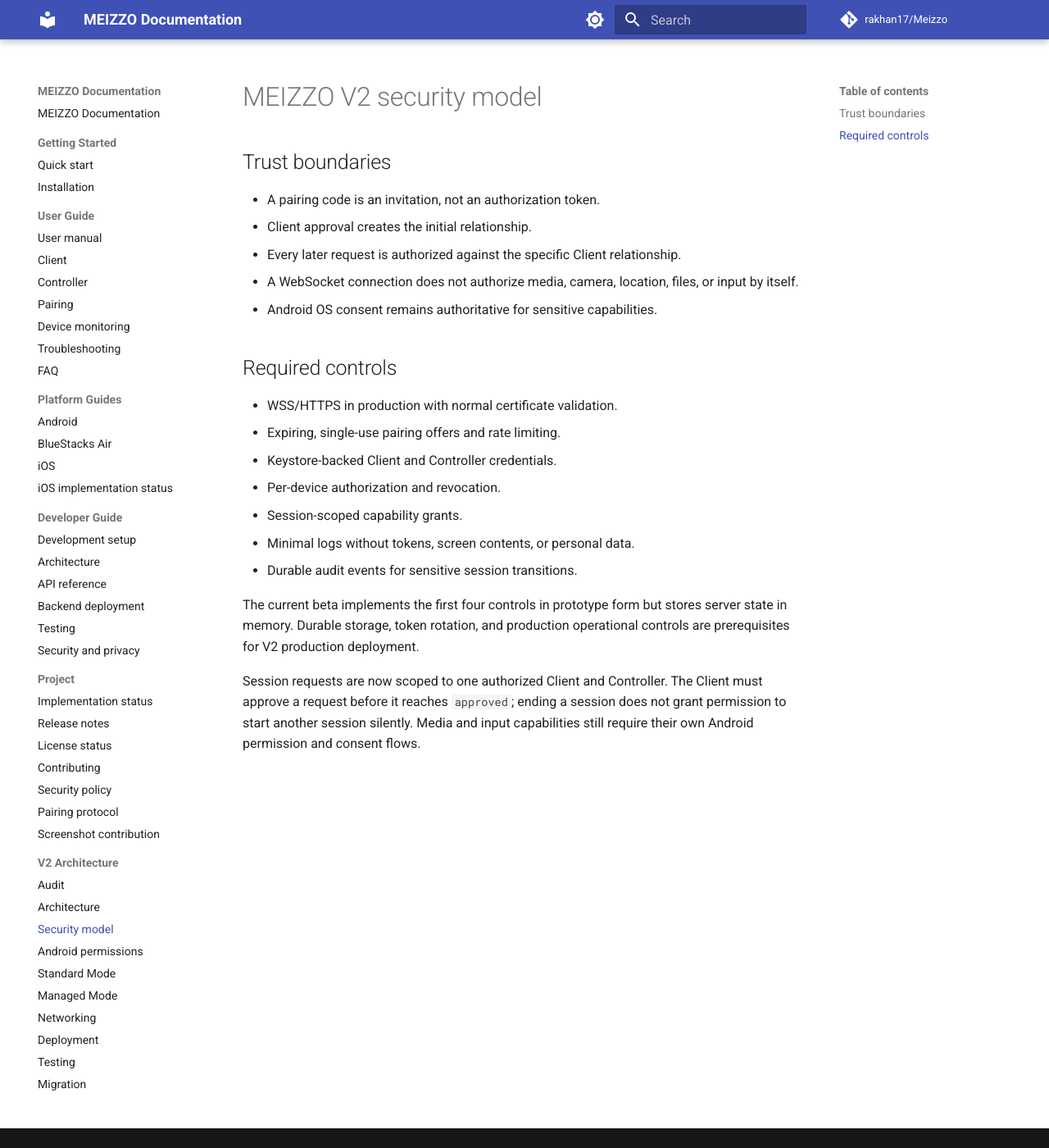
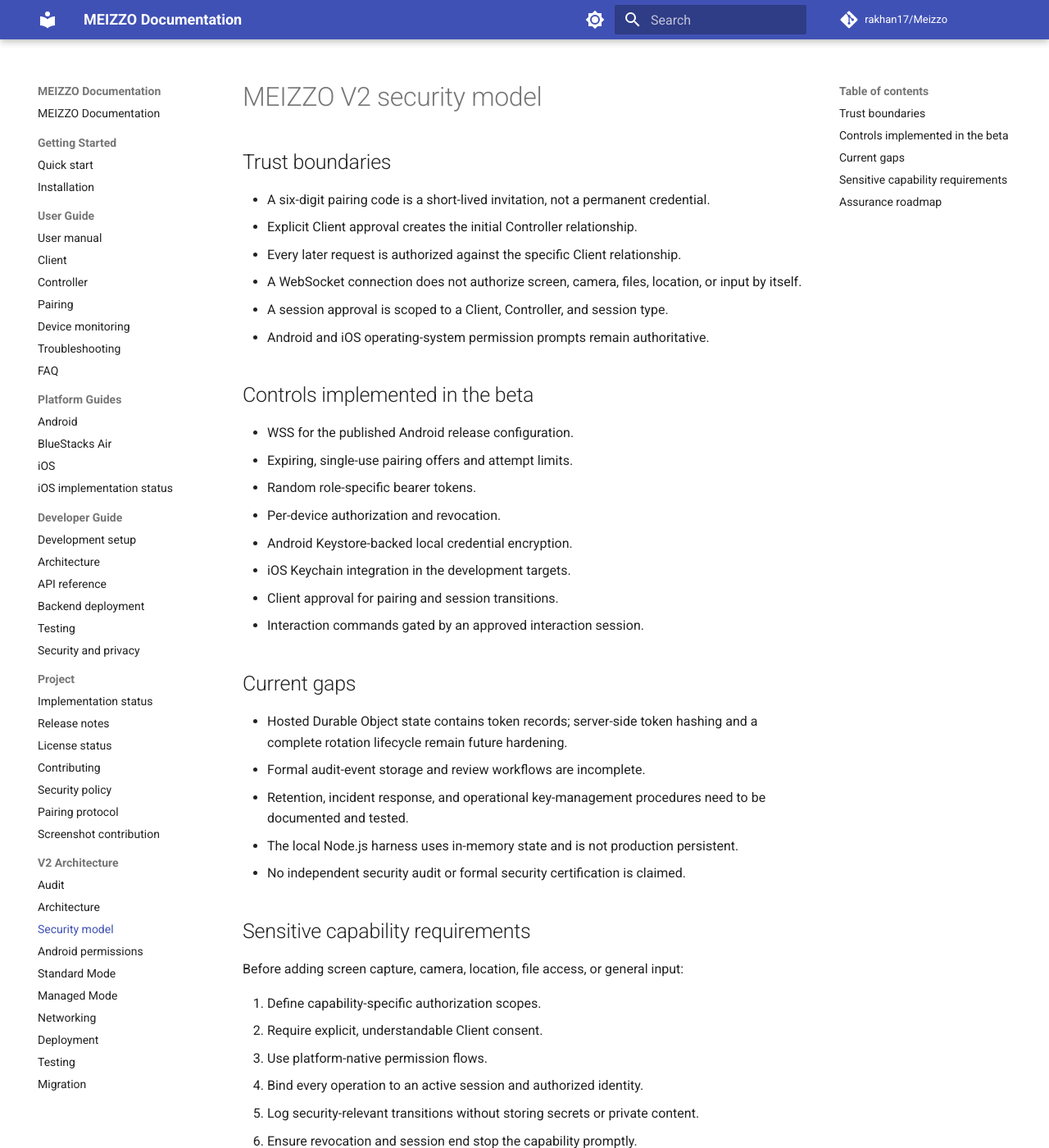
Before and after one commit to rakhan17/Meizzo, an MkDocs documentation site: the page built from docs/v2/security-model.md, in a window 1280 px wide and 1400 px high. Shown: the whole window at 82% size. Built offline with MkDocs 1.6.1 and Material for MkDocs 9.7.7, drawn with Linux system fonts in a browser that asks for light colours; comment, search, counter and statistics services are not loaded; some of the changed text lies outside the part shown.

Commit message:
docs: update v2 security model

```diff
--- a/docs/v2/security-model.md
+++ b/docs/v2/security-model.md
@@ -2,28 +2,52 @@
 
 ## Trust boundaries
 
-- A pairing code is an invitation, not an authorization token.
-- Client approval creates the initial relationship.
+- A six-digit pairing code is a short-lived invitation, not a permanent
+  credential.
+- Explicit Client approval creates the initial Controller relationship.
 - Every later request is authorized against the specific Client relationship.
-- A WebSocket connection does not authorize media, camera, location, files, or
-  input by itself.
-- Android OS consent remains authoritative for sensitive capabilities.
+- A WebSocket connection does not authorize screen, camera, files, location,
+  or input by itself.
+- A session approval is scoped to a Client, Controller, and session type.
+- Android and iOS operating-system permission prompts remain authoritative.
 
-## Required controls
+## Controls implemented in the beta
 
-- WSS/HTTPS in production with normal certificate validation.
-- Expiring, single-use pairing offers and rate limiting.
-- Keystore-backed Client and Controller credentials.
+- WSS for the published Android release configuration.
+- Expiring, single-use pairing offers and attempt limits.
+- Random role-specific bearer tokens.
 - Per-device authorization and revocation.
-- Session-scoped capability grants.
-- Minimal logs without tokens, screen contents, or personal data.
-- Durable audit events for sensitive session transitions.
+- Android Keystore-backed local credential encryption.
+- iOS Keychain integration in the development targets.
+- Client approval for pairing and session transitions.
+- Interaction commands gated by an approved interaction session.
 
-The current beta implements the first four controls in prototype form but
-stores server state in memory. Durable storage, token rotation, and production
-operational controls are prerequisites for V2 production deployment.
+## Current gaps
 
-Session requests are now scoped to one authorized Client and Controller. The
-Client must approve a request before it reaches `approved`; ending a session
-does not grant permission to start another session silently. Media and input
-capabilities still require their own Android permission and consent flows.
+- Hosted Durable Object state contains token records; server-side token
+  hashing and a complete rotation lifecycle remain future hardening.
+- Formal audit-event storage and review workflows are incomplete.
+- Retention, incident response, and operational key-management procedures
+  need to be documented and tested.
+- The local Node.js harness uses in-memory state and is not production
+  persistent.
+- No independent security audit or formal security certification is claimed.
+
+## Sensitive capability requirements
+
+Before adding screen capture, camera, location, file access, or general input:
+
+1. Define capability-specific authorization scopes.
+2. Require explicit, understandable Client consent.
+3. Use platform-native permission flows.
+4. Bind every operation to an active session and authorized identity.
+5. Log security-relevant transitions without storing secrets or private content.
+6. Ensure revocation and session end stop the capability promptly.
+7. Add isolation tests for two Clients and multiple Controllers.
+
+## Assurance roadmap
+
+The next assurance work is independent security review, focused isolation and
+abuse tests, token hashing/rotation, durable audit events, and operational
+incident/retention procedures. Automated CI success must not be described as
+certification.
```
